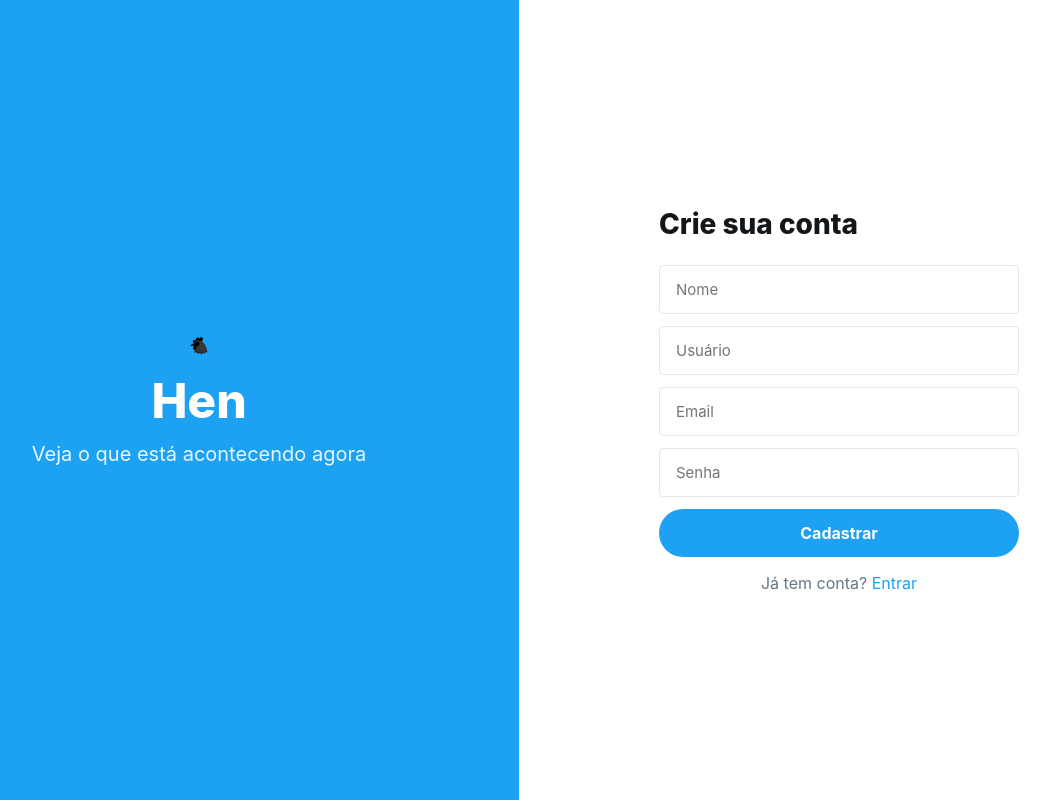
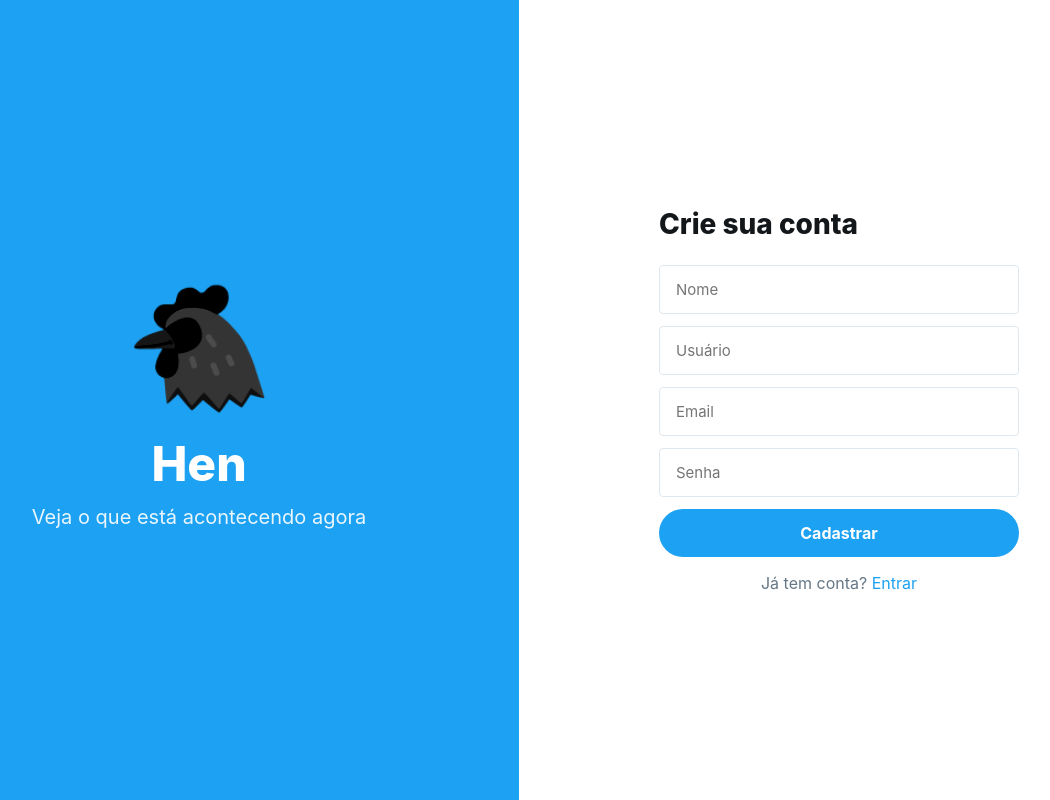
Before and after one commit to Greenzin1/hen, a website: page public/index.html in a window 1280 px wide. Shown: the whole page, without its empty margins (121-1171 px from the left). Drawn offline with Linux system fonts and the light colour scheme.

Commit message:
Bigger chicken logo

```diff
--- a/public/css/style.css
+++ b/public/css/style.css
@@ -12,7 +12,7 @@ input, textarea { font-family: inherit; font-size: 15px; }
 /* AUTH */
 #auth-screen { display: flex; min-height: 100vh; }
 .auth-left { flex: 1; background: var(--blue); color: #fff; display: flex; flex-direction: column; align-items: center; justify-content: center; padding: 40px; }
-.auth-left .auth-logo { margin-bottom: 16px; color: #fff; }
+.auth-left .auth-logo { font-size: 120px; margin-bottom: 16px; color: #fff; }
 .auth-left h1 { font-size: 48px; font-weight: 800; margin-bottom: 12px; }
 .auth-left p { font-size: 20px; opacity: 0.9; }
 .auth-right { flex: 1; display: flex; flex-direction: column; align-items: center; justify-content: center; padding: 40px; }
```
Also changed, not shown: 1 other file.
